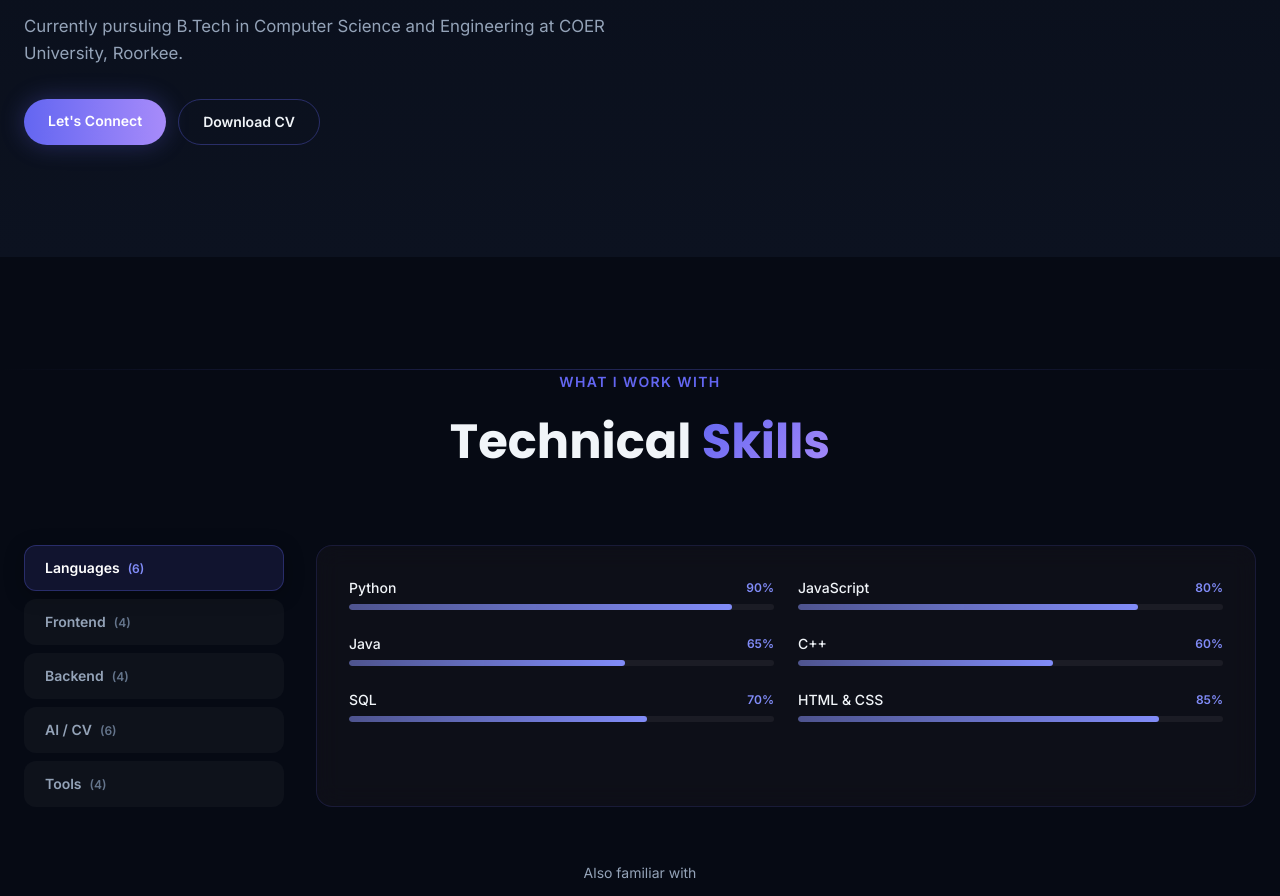
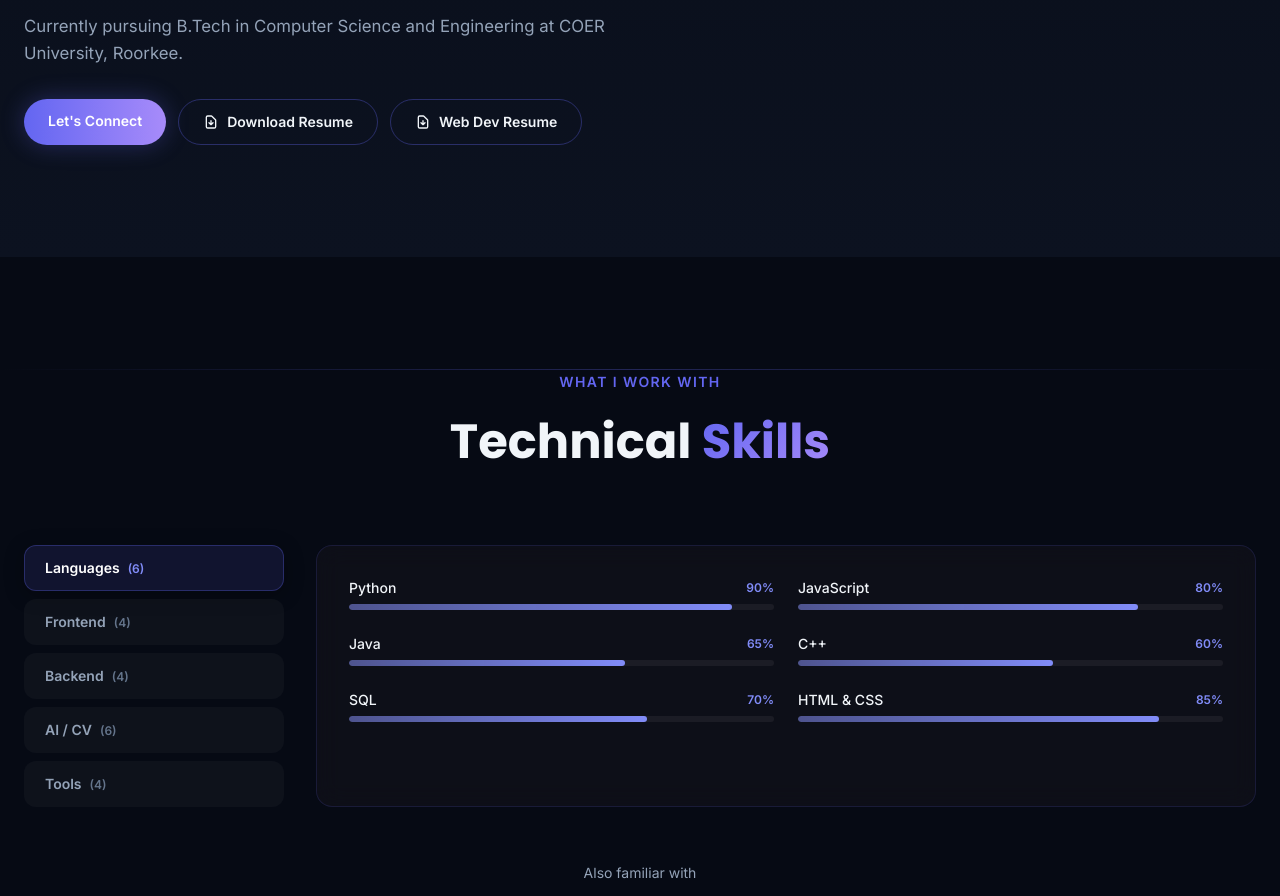
Before and after one commit to ArnavPundir22/arnavpundir22.github.io, a React (Vite) app: page / in a window 1280 px wide. Shown: the part 1703-2599 px from the top of the page. Built offline with nearby package versions, Linux system fonts and the light colour scheme.

Commit message:
In `About.jsx` there is only download cv button, removed that and added real buttons for both resume downloading

```diff
--- a/src/components/About.jsx
+++ b/src/components/About.jsx
@@ -64,8 +64,23 @@
                  className="px-6 py-3 rounded-full text-sm font-semibold text-[#f1f5f9]
                             border border-[rgba(99,102,241,0.35)]
                             hover:border-accent hover:bg-[rgba(99,102,241,0.08)]
-                            transition-all duration-200">
-                Download CV
+                            transition-all duration-200 inline-flex items-center gap-2">
+                <svg className="w-4 h-4" fill="none" stroke="currentColor" viewBox="0 0 24 24">
+                  <path strokeLinecap="round" strokeLinejoin="round" strokeWidth={2}
+                    d="M12 10v6m0 0l-3-3m3 3l3-3m2 8H7a2 2 0 01-2-2V5a2 2 0 012-2h5.586a1 1 0 01.707.293l5.414 5.414a1 1 0 01.293.707V19a2 2 0 01-2 2z" />
+                </svg>
+                Download Resume
+              </a>
+              <a href="/Documents/Arnav%20Pundir%20(Web%20Developer).pdf" download
+                 className="px-6 py-3 rounded-full text-sm font-semibold text-[#f1f5f9]
+                            border border-[rgba(99,102,241,0.35)]
+                            hover:border-accent hover:bg-[rgba(99,102,241,0.08)]
+                            transition-all duration-200 inline-flex items-center gap-2">
+                <svg className="w-4 h-4" fill="none" stroke="currentColor" viewBox="0 0 24 24">
+                  <path strokeLinecap="round" strokeLinejoin="round" strokeWidth={2}
+                    d="M12 10v6m0 0l-3-3m3 3l3-3m2 8H7a2 2 0 01-2-2V5a2 2 0 012-2h5.586a1 1 0 01.707.293l5.414 5.414a1 1 0 01.293.707V19a2 2 0 01-2 2z" />
+                </svg>
+                Web Dev Resume
               </a>
             </div>
           </motion.div>
```
